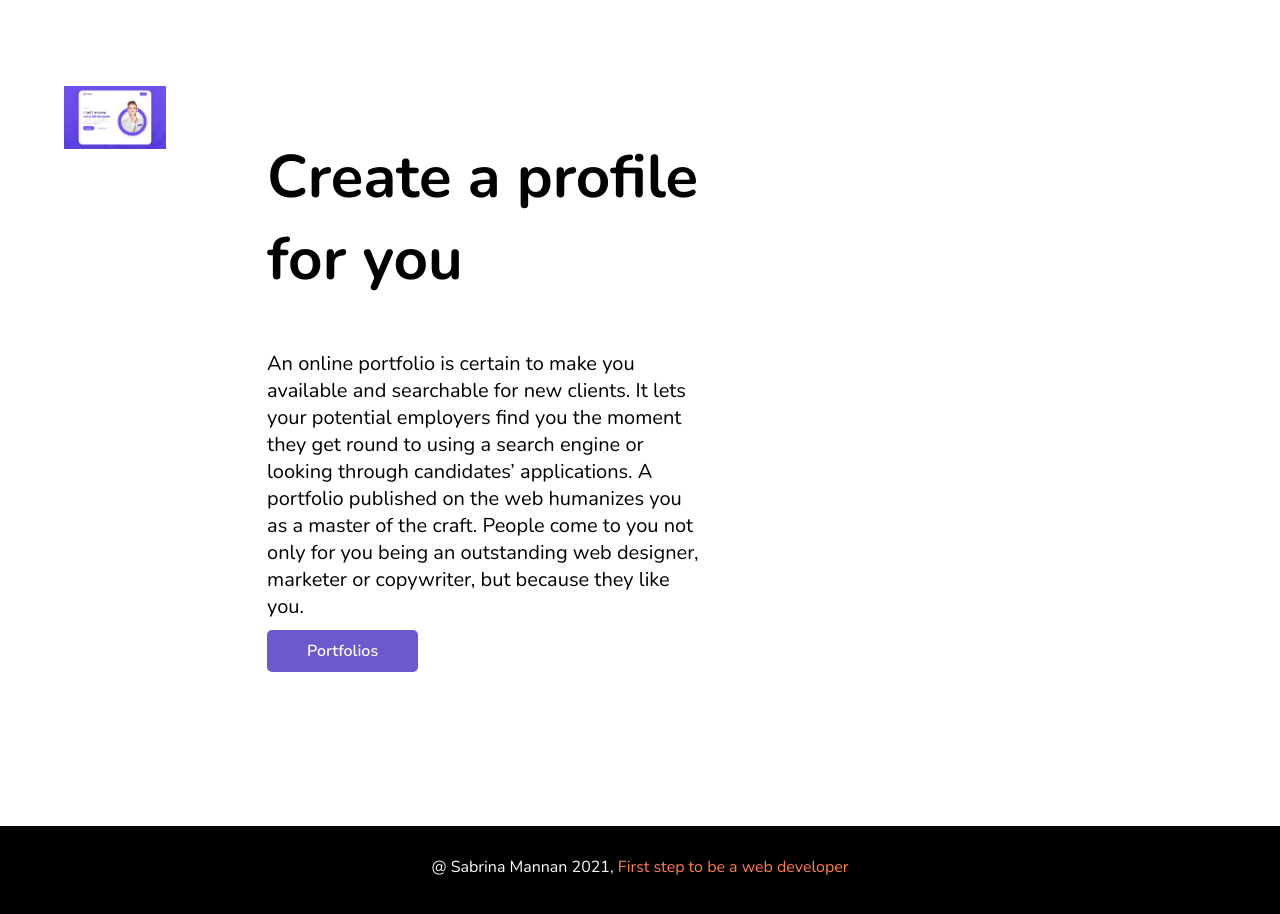
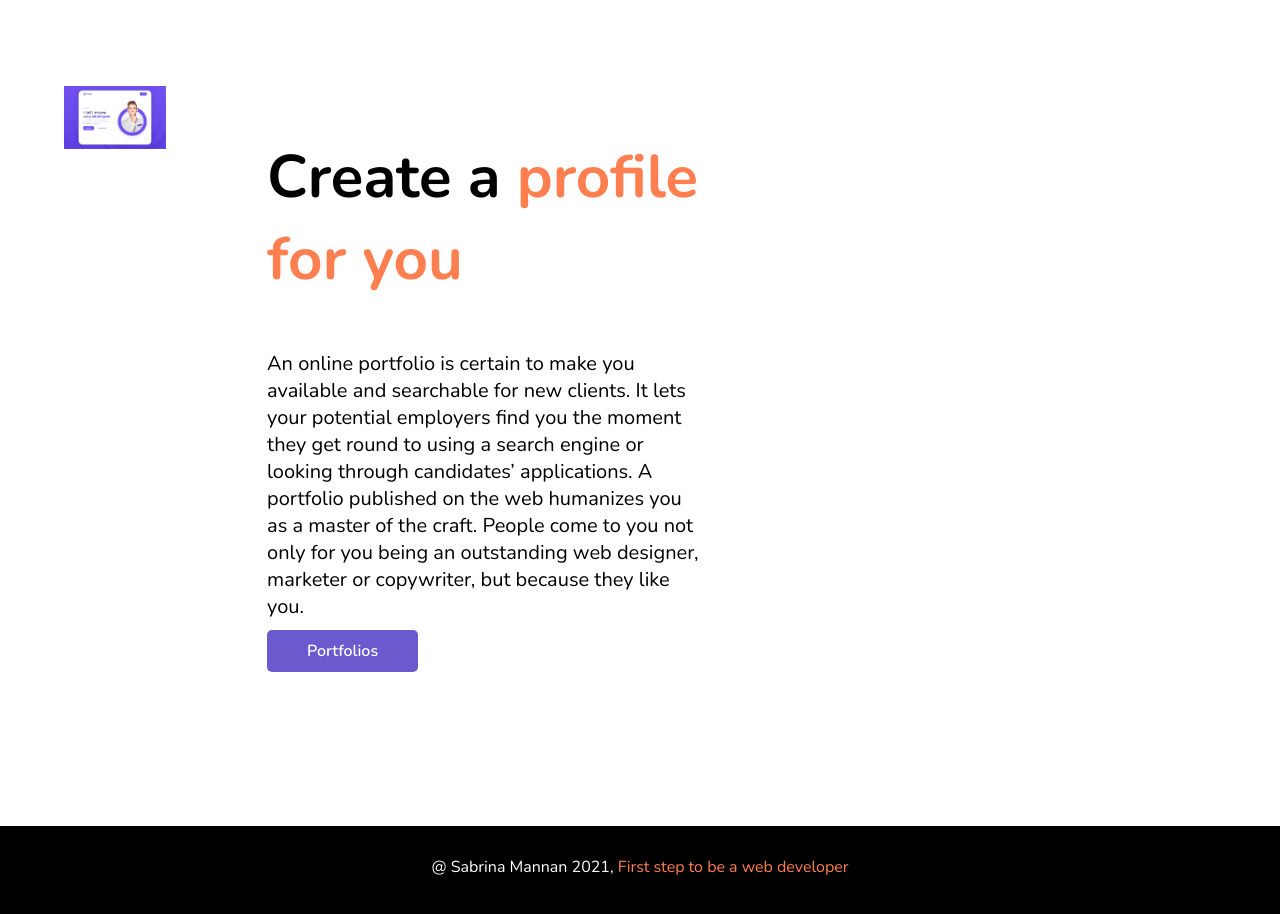
Before and after one commit to SabrinaMannan/assignment1, a plain HTML site: page index.html in a window 1280 px wide. Shown: the part 2960-3874 px from the top of the page. Drawn offline with nearby package versions, Linux system fonts and the light colour scheme; a web font is replaced by a local one.

Commit message:
title edited

```diff
--- a/index.html
+++ b/index.html
@@ -129,7 +129,8 @@
             </div>
 
             <div>
-                <h1>Create a profile for you</h1>
+                <h1>Create a <span class="colored_text"> profile for you</span></p>
+                </h1>
                 <p>An online portfolio is certain to make you available and searchable for new clients. It lets your
                     potential employers find you the moment they get round to using a search engine or looking through
                     candidates’ applications.
```
